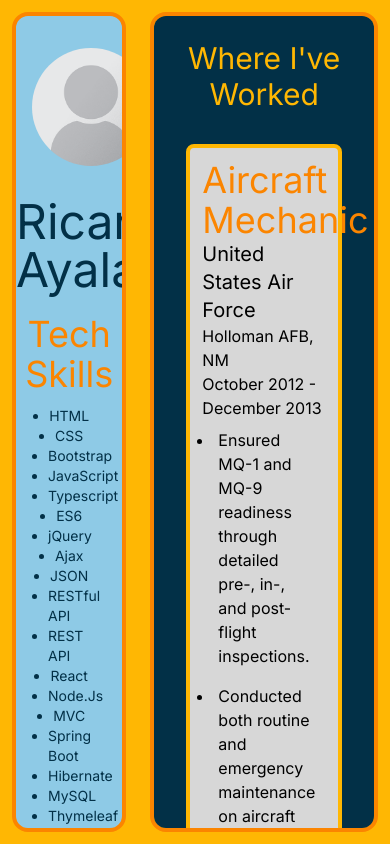
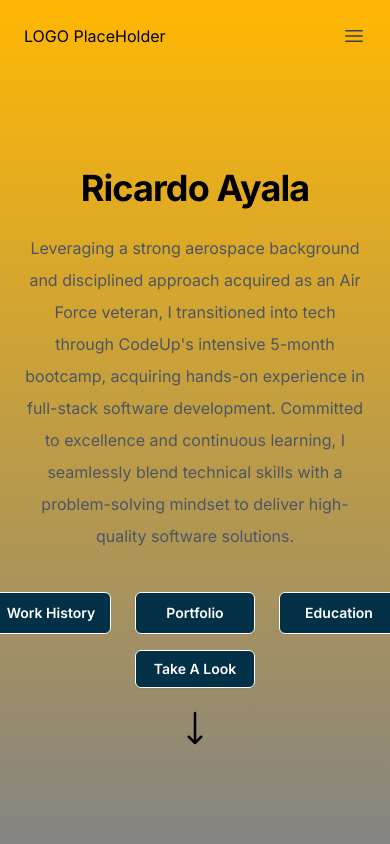
Before and after one commit to ricardoa23/cv-resume, a Next.js app: page / in a window 390 px wide. Built offline with nearby package versions, Linux system fonts and the light colour scheme.

Commit message:
made changes to the Hero section

```diff
--- a/src/app/page.tsx
+++ b/src/app/page.tsx
@@ -4,9 +4,9 @@ import {HeroSection, SideBar, CvSection } from '@/components'
 export default function Home() {
   return (
   <main className="flex bg-accent4 h-dvh w-dvw overflow-hidden">
-    {/* <HeroSection /> */}
-    < SideBar />
-    <CvSection />
+    <HeroSection />
+    {/* < SideBar /> */}
+    {/* <CvSection /> */}
   </main>
   )
 }
--- a/src/components/hero_section/HeroSection.tsx
+++ b/src/components/hero_section/HeroSection.tsx
@@ -26,7 +26,7 @@ const HeroSection = () => {
   const [mobileMenuOpen, setMobileMenuOpen] = useState(false);
 
   return (
-    <div className="bg-gradient-to-t from-accent4 to-white h-screen">
+    <section className="bg-gradient-to-t from-bsg to-accent4 h-screen w-screen">
       <header className="absolute inset-x-0 top-0 z-50">
         <nav
           className="flex items-center justify-between p-6 lg:px-8"
@@ -78,11 +78,7 @@ const HeroSection = () => {
             <div className="flex items-center justify-between">
               <a href="#" className="-m-1.5 p-1.5">
                 <span className="sr-only">Your Company</span>
-                <img
-                  className="h-8 w-auto"
-                  src="https://tailwindui.com/img/logos/mark.svg?color=indigo&shade=600"
-                  alt=""
-                />
+                <div>Placeholder</div>
               </a>
               <button
                 type="button"
@@ -121,26 +117,26 @@ const HeroSection = () => {
       </header>
 
       <div className="relative isolate px-6 pt-14 lg:px-8">
-        <div className="mx-auto max-w-2xl py-28 sm:py-48 lg:py-50">
+        <div className="mx-auto max-w-2xl pt-28 pb-4 sm:py-40 lg:py-46 xl:py-64">
           <div className="hidden sm:mb-8 sm:flex sm:justify-center"></div>
           <div className="text-center">
             <h1 className="text-4xl font-bold tracking-tight text-accent sm:text-6xl">
               Ricardo Ayala
             </h1>
             {/*summary Section */}
-            <p className="mt-6 text-lg leading-8 text-gray-600">
-              Just a place Where you can find out a bit about my professional life and somewhere you can check out some of the things I've worked on.
+            <p className="mt-6 text-md leading-8 text-gray-600">
+            Leveraging a strong aerospace background and disciplined approach acquired as an Air Force veteran, I transitioned into tech through CodeUp's intensive 5-month bootcamp, acquiring hands-on experience in full-stack software development. Committed to excellence and continuous learning, I seamlessly blend technical skills with a problem-solving mindset to deliver high-quality software solutions.
             </p>
             <div className="mt-10 flex items-center justify-center gap-x-6">
               <a
                 href="#"
-                className="rounded-md min-w-[120px] bg-accent2 px-3.5 py-2.5 text-sm font-semibold text-white shadow-sm hover:bg-accent1"
+                className="rounded-md min-w-[120px] bg-accent2 px-3.5 py-2.5 text-sm font-semibold text-white shadow-sm hover:bg-accent1 border-white border border-solid"
               >
                 Work History
               </a>
               <a
                 href="#"
-                className="rounded-md min-w-[120px] bg-accent2 px-3.5 py-2.5 text-sm font-semibold text-white shadow-sm hover:bg-accent1 "
+                className="rounded-md min-w-[120px] bg-accent2 px-3.5 py-2.5 text-sm font-semibold text-white shadow-sm hover:bg-accent1 border-white border border-solid "
               >
                 Portfolio
               </a>
@@ -152,23 +148,33 @@ const HeroSection = () => {
               </a>
             </div>
           </div>
-
         </div>
         <div className="flex justify-center items-start">
           <a
             href="#"
-                className="rounded-md min-w-[120px] bg-accent2 px-3.5 py-2 text-sm font-semibold text-white shadow-sm hover:bg-accent1 text-center"
+            className="rounded-md min-w-[120px] bg-accent2 px-3.5 py-2 text-sm font-semibold text-white shadow-sm hover:bg-accent1 text-center border-white border border-solid"
           >
             Take A Look
           </a>
         </div>
-            <div className="flex justify-center mt-10">
-            <svg xmlns="http://www.w3.org/2000/svg" fill="none" viewBox="0 0 24 24" stroke-width="1.5" stroke="currentColor" className="w-10 h-10">
-  <path stroke-linecap="round" stroke-linejoin="round" d="M15.75 17.25 12 21m0 0-3.75-3.75M12 21V3" />
+        <div className="flex justify-center mt-5">
+          <svg
+            xmlns="http://www.w3.org/2000/svg"
+            fill="none"
+            viewBox="0 0 24 24"
+            stroke-width="1.5"
+            stroke="currentColor"
+            className="w-10 h-10"
+          >
+            <path
+              stroke-linecap="round"
+              stroke-linejoin="round"
+              d="M15.75 17.25 12 21m0 0-3.75-3.75M12 21V3"
+            />
           </svg>
         </div>
       </div>
-    </div>
+    </section>
   );
 };
 
```
Lines whose indentation alone changed are shown as unchanged.
